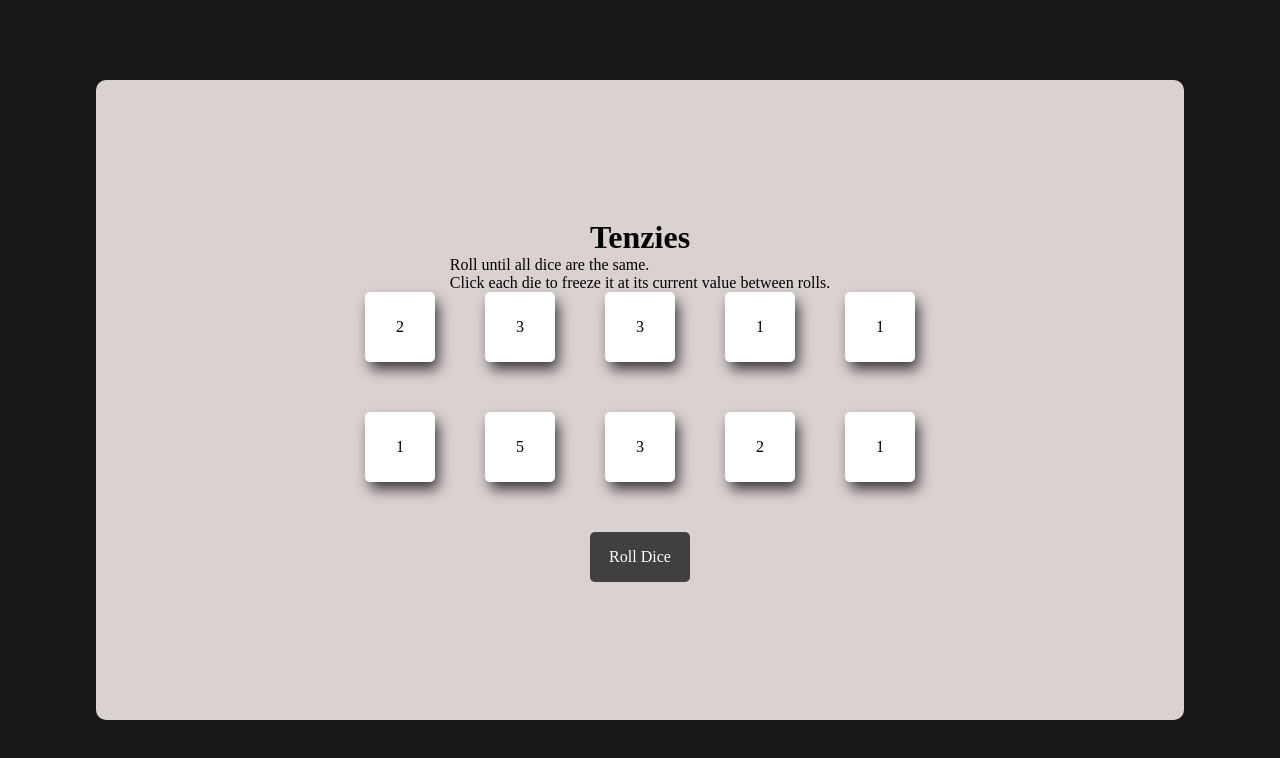
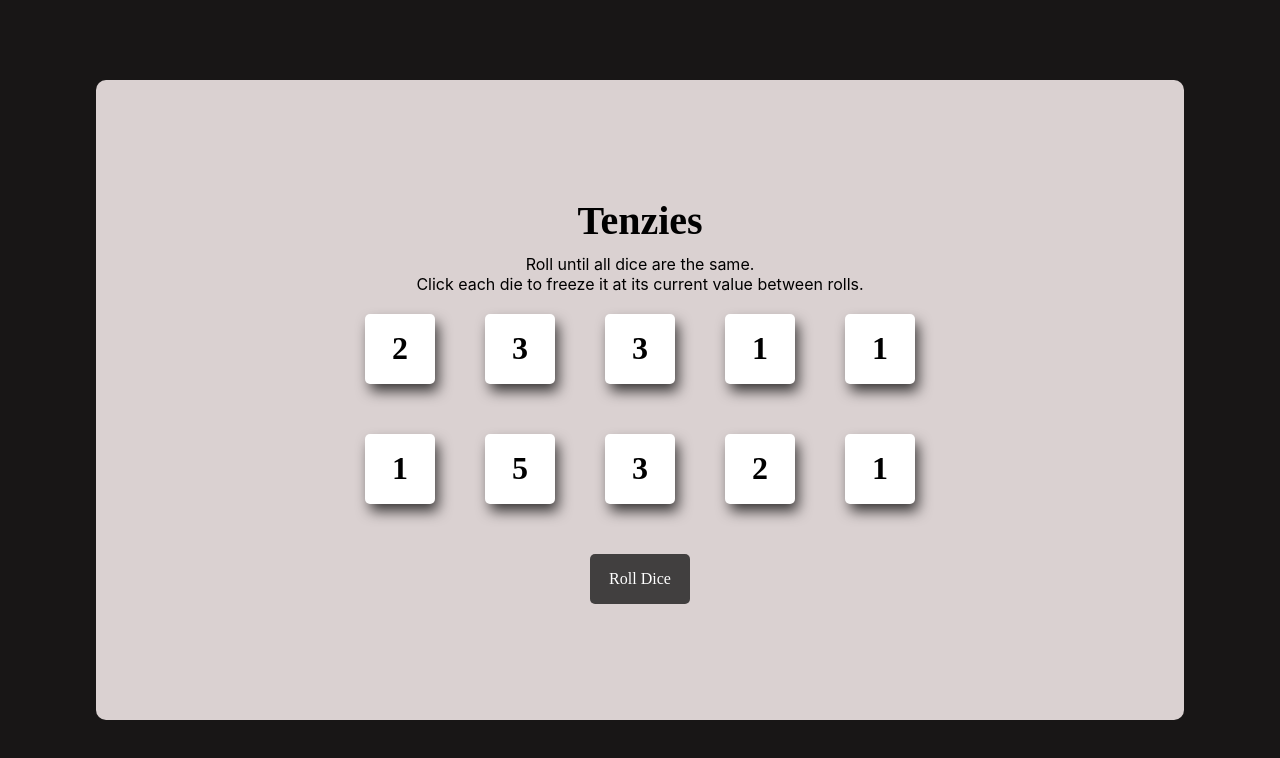
Before and after one commit to Stephen-Kimoi/tenzies, a React (Vite) app: page / in a window 1280 px wide. Shown: the top 758 px of the page. Built offline with nearby package versions, Linux system fonts and the light colour scheme.

Commit message:
holding the values of the dice when rolling

```diff
--- a/src/App.css
+++ b/src/App.css
@@ -43,7 +43,9 @@
     align-items: center;
     justify-content: center;
     border-radius: 5px;
-    background-color: white;
+    font-size: 2rem;
+    font-weight: bold;
+    cursor: pointer;
 }
 
 .reset-button {
@@ -62,3 +64,18 @@
 .reset-button:hover {
     background-color: rgb(80, 75, 75);
 }
+
+
+.title {
+    font-size: 40px;
+    margin: 0;
+    margin-bottom: 10px;
+}
+
+.instructions {
+    font-family: 'Inter', sans-serif;
+    font-weight: 400;
+    margin-top: 0;
+    text-align: center;
+    margin-bottom: 20px;
+}
```
